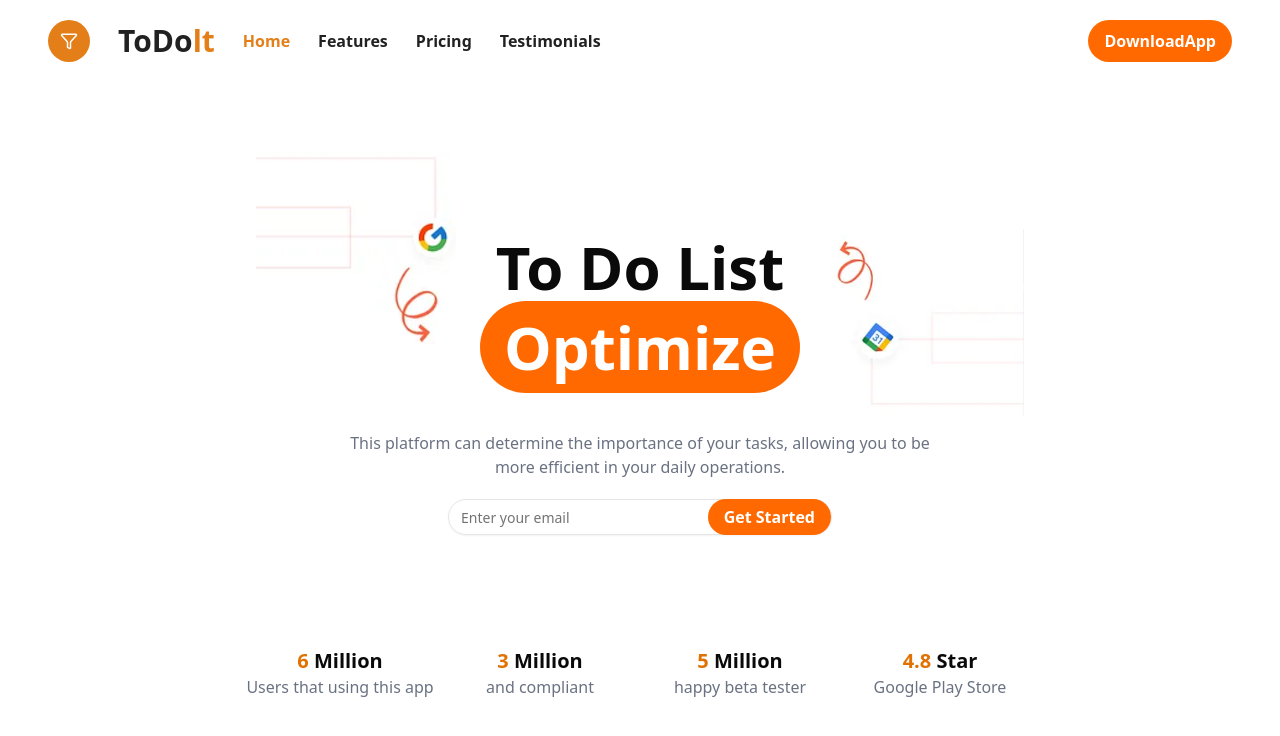
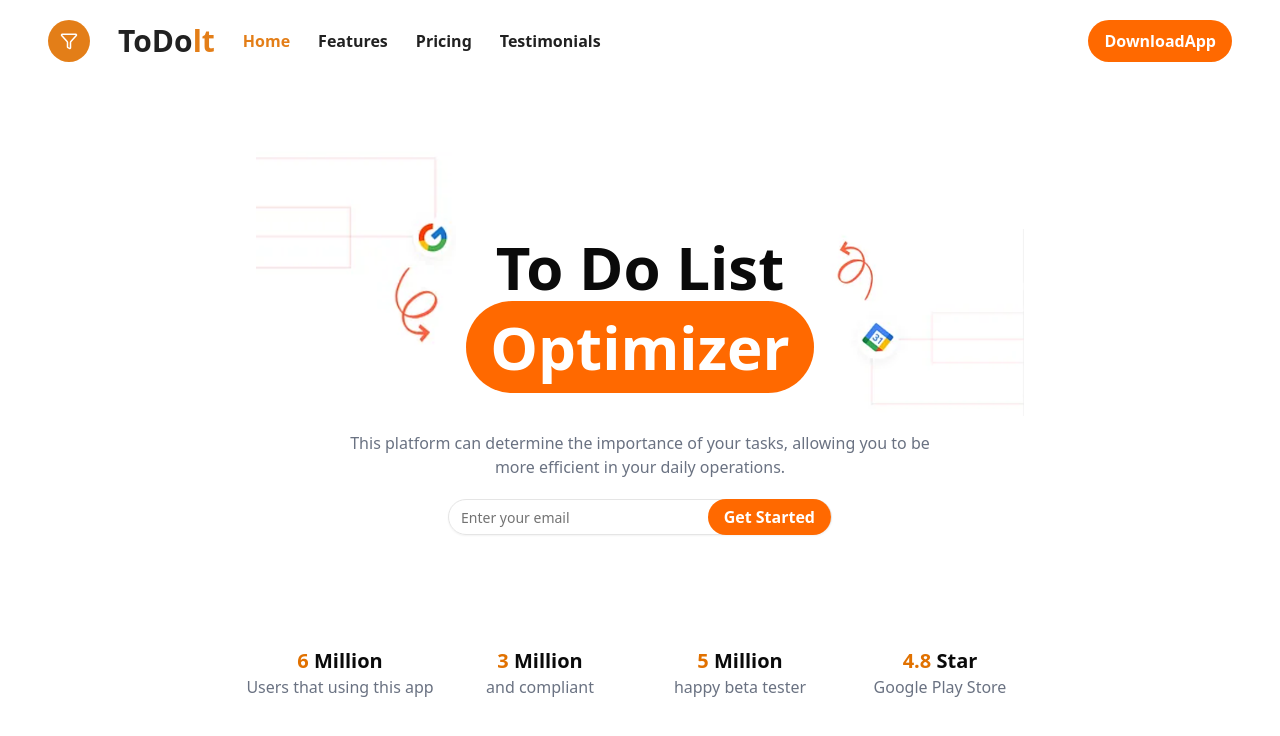
Before and after one commit to Ammarat22/nextjs-todolist, a Next.js app: page /dashboard in a window 1280 px wide. Shown: the top 736 px of the page. Built offline with nearby package versions, Linux system fonts and the light colour scheme.

Commit message:
add-images

```diff
--- a/src/components/main.tsx
+++ b/src/components/main.tsx
@@ -19,7 +19,7 @@ export default function Main() {
                     <p className='font-bold text-6xl'>To Do List</p>
                     <button type="button"
                         className='bg-orange-500 text-white px-6 py-4 font-bold rounded-full text-6xl mt-1'>
-                        Optimize
+                        Optimizer
                     </button>
                 </div>
                 <Image
```
